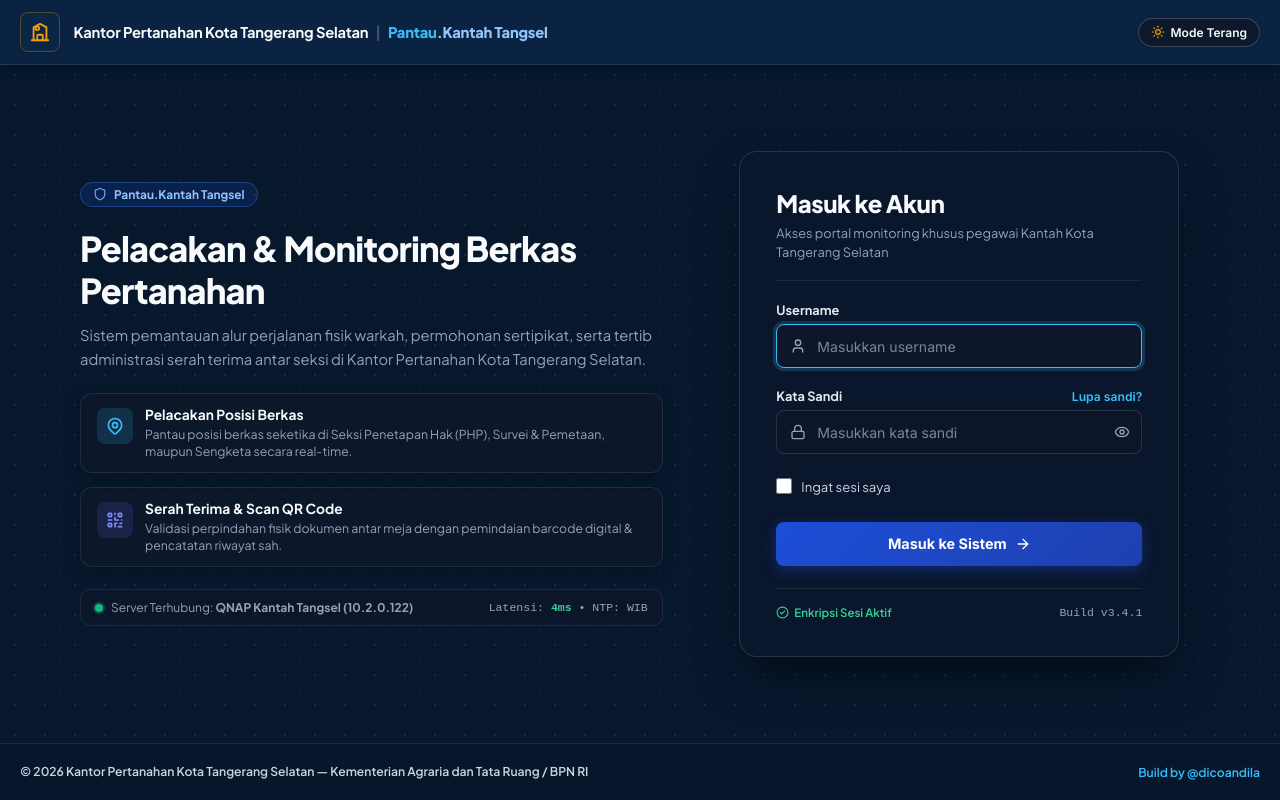
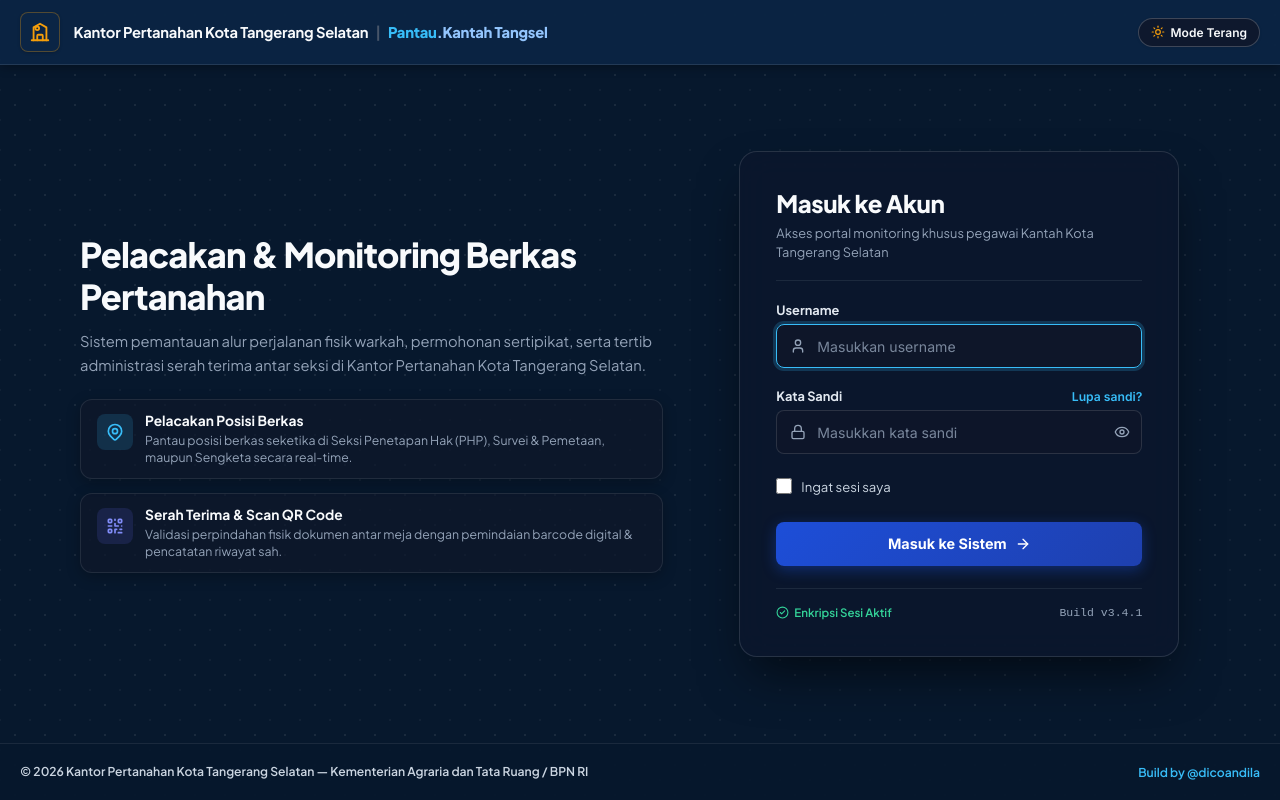
Before and after one commit to dicoandilasuhanda/pantau-kantah-tangsel, a React (Vite) app in the folder frontend/: page /login in a window 1280 px wide. Built offline with nearby package versions, Linux system fonts and the light colour scheme.

Commit message:
refactor(ui): hilangkan badge Pantau.Kantah Tangsel dan status server bar QNAP di hero login

```diff
--- a/frontend/src/pages/Login.jsx
+++ b/frontend/src/pages/Login.jsx
@@ -206,11 +206,6 @@ export default function Login() {
         <div className="bpn-main-container">
           {/* SISI KIRI: Enterprise Context */}
           <section className="bpn-hero-section">
-            <div className="bpn-tag-badge">
-              <Shield size={14} className="bpn-tag-icon" />
-              <span>Pantau.Kantah Tangsel</span>
-            </div>
-
             <div className="bpn-headline-block">
               <h1 className="bpn-main-title">
                 Pelacakan &amp; Monitoring Berkas Pertanahan
@@ -245,17 +240,6 @@ export default function Login() {
                   <h2 className="bpn-feat-title">Serah Terima &amp; Scan QR Code</h2>
                   <p className="bpn-feat-desc">Validasi perpindahan fisik dokumen antar meja dengan pemindaian barcode digital &amp; pencatatan riwayat sah.</p>
                 </div>
-              </div>
-            </div>
-
-            {/* Status Server QNAP */}
-            <div className="bpn-server-bar">
-              <div className="bpn-server-left">
-                <span className="bpn-server-dot"></span>
-                <span>Server Terhubung: <strong>QNAP Kantah Tangsel (10.2.0.122)</strong></span>
-              </div>
-              <div className="bpn-server-right">
-                Latensi: <span className="bpn-server-ping">4ms</span> • NTP: WIB
               </div>
             </div>
           </section>
```
